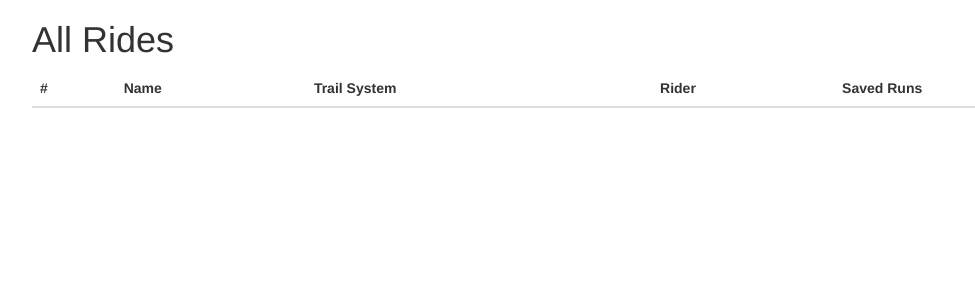
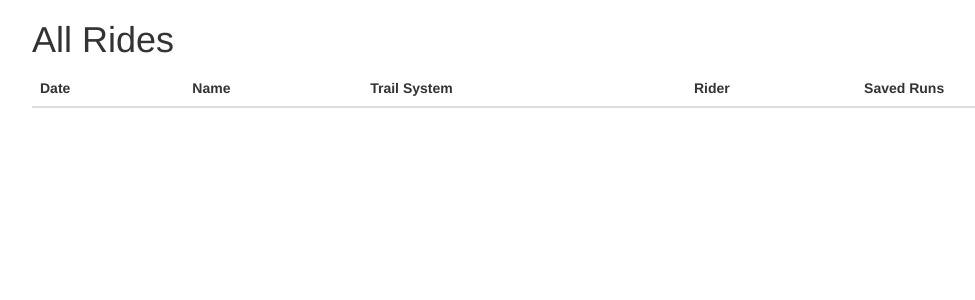
Before and after one commit to chrhagel/dhspeed, a Flask app: template templates/index.html in a window 1280 px wide. Shown: the top 300 px of the page, without its empty margins (38-1013 px from the left). Run offline with Flask 2, Linux system fonts and the light colour scheme; the template is opened without the code that fills it, so the values that code supplies are empty; some libraries are stand-ins or nearby versions.

Commit message:
changed table to show date

```diff
--- a/templates/index.html
+++ b/templates/index.html
@@ -42,7 +42,7 @@
             <table class="table table-striped">
               <thead>
                 <tr>
-                  <th>#</th>
+                  <th>Date</th>
                   <th>Name</th>
                   <th>Trail System</th>
                   <th>Rider</th>
```
